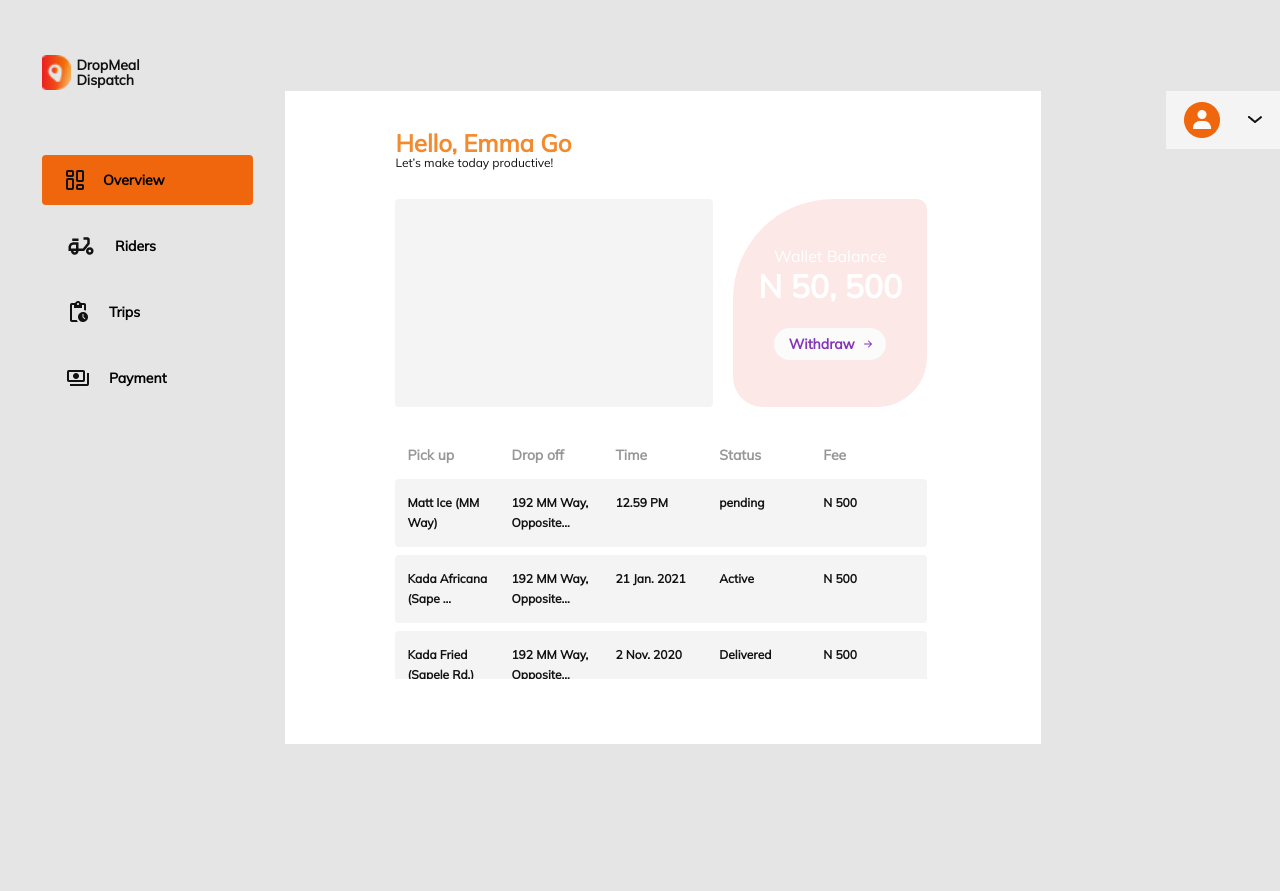
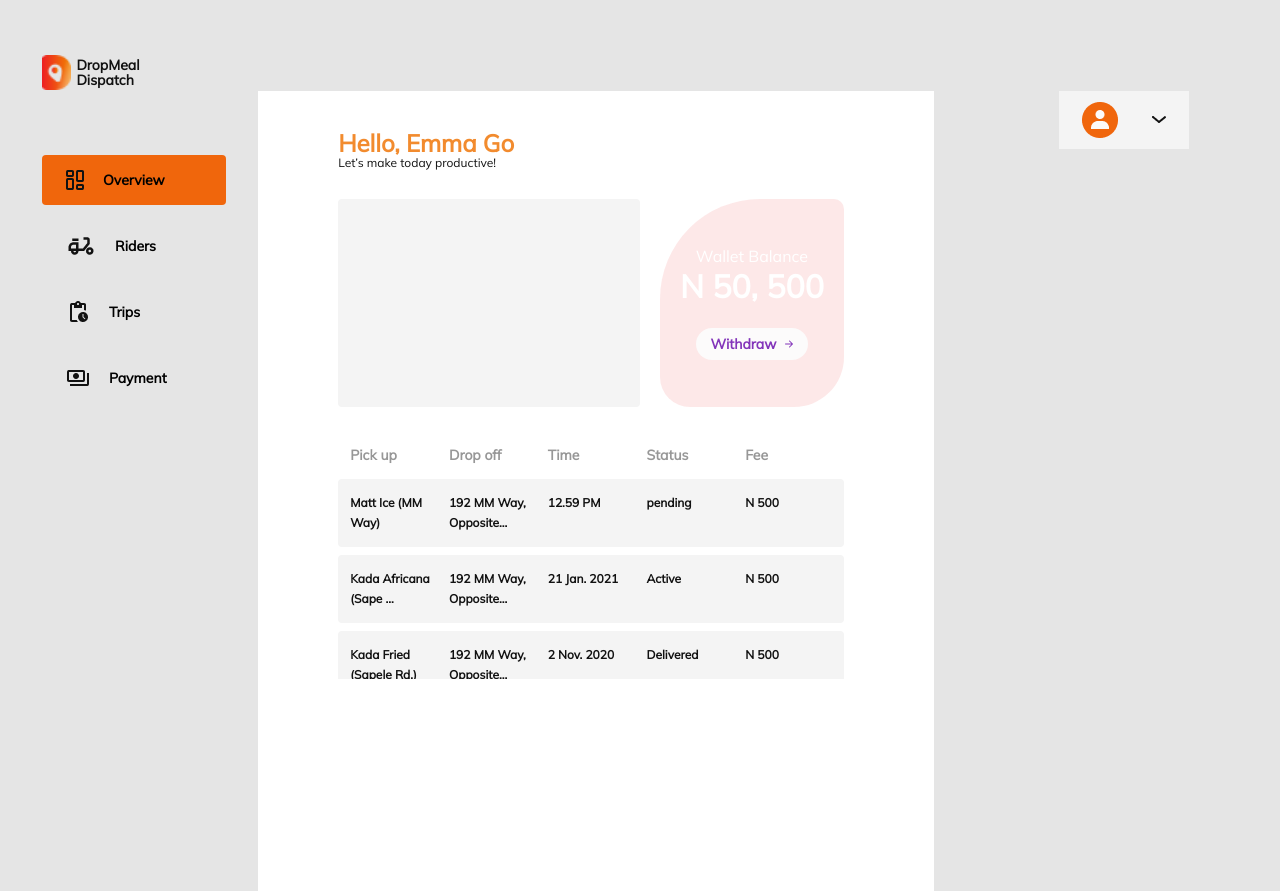
Before and after one commit to coolpythoncodes/drop-meal-dispatch-dashbord, a React (Create React App) app: page / in a window 1280 px wide. Before the commit the page ends 800 px from the top, so only its background shows below. Built offline with nearby package versions, Linux system fonts and the light colour scheme.

Commit message:
added account component to enable a user to logout

```diff
--- a/src/Components/Layout.js
+++ b/src/Components/Layout.js
@@ -3,17 +3,24 @@ import Sidebar from './Sidebar';
 import '../Sass/Layout.scss'
 import { MenuContextProvider } from '../context';
 import Navbar from './Navbar';
+import User from './User';
 
 const Layout = ({ children }) => {
     const [deviceWidth, setDeviceWidth] = useState(window.innerWidth);
     const breakPoint = 767;
     const mobileBreakPoint = 600;
 
+    const [show, setShow] = useState(false);
+    const showLogoOut = () => {
+        setShow(!show)
+    }
+
     useEffect(() => {
         const handleWindowResize = () => setDeviceWidth(window.innerWidth);
         window.addEventListener('resize', handleWindowResize)
         return () => window.removeEventListener('resize', handleWindowResize)
     }, []);
+
     return (
         <div className="layout">
             <MenuContextProvider>
@@ -23,6 +30,7 @@ const Layout = ({ children }) => {
                 }
             </MenuContextProvider>
             {children}
+            <User />
         </div>
     );
 }
--- a/src/Components/Overview.js
+++ b/src/Components/Overview.js
@@ -1,18 +1,16 @@
-import React from 'react';
-import { useState } from 'react'
 import '../Sass/Overview.scss'
 import ArrowRight from '../assest/arrow_right.png'
-import Avatar from '../assest/avatar.png'
-import ArrowDown from '../assest/arrow_down.png'
-import LogoOutImage from '../assest/logout.png'
+// import Avatar from '../assest/avatar.png'
+// import ArrowDown from '../assest/arrow_down.png'
+// import LogoOutImage from '../assest/logout.png'
 import TableData from './TableData';
 
 const Overview = () => {
 
-    const [show, setShow] = useState(false);
-    const showLogoOut = () => {
-        setShow(!show)
-    }
+    // const [show, setShow] = useState(false);
+    // const showLogoOut = () => {
+    //     setShow(!show)
+    // }
 
     return (
         <div className='overview'>
@@ -75,14 +73,14 @@ const Overview = () => {
                 </div>
             </div>
 
-            <div className="overview__user">
+            {/* <div className="overview__user">
                 <img src={Avatar} alt="" style={{ marginRight: '9px' }} />
                 <img src={ArrowDown} alt="" onClick={showLogoOut} />
             </div>
             <div className={`overview__logout ${show ? 'show' : null}`} style={show ? { visibility: 'visible' } : null}>
                 <img src={LogoOutImage} alt="" style={{ marginRight: '19px' }} />
                 <p>Logout</p>
-            </div>
+            </div> */}
         </div>
     );
 }
--- /dev/null
+++ b/src/Components/User.js
@@ -0,0 +1,30 @@
+import { useState } from 'react'
+import Avatar from '../assest/avatar.png'
+import ArrowDown from '../assest/arrow_down.png'
+import LogoOutImage from '../assest/logout.png'
+import '../Sass/User.scss'
+
+const User = () => {
+
+    const [show, setShow] = useState(false);
+    const showLogoOut = () => {
+        setShow(!show)
+    }
+	return (
+		<div className="account">
+			<div className="account__user">
+				<img src={Avatar} alt="" style={{ marginRight: "9px" }} />
+				<img src={ArrowDown} alt="" onClick={showLogoOut} />
+			</div>
+			<div
+				className={`account__logout ${show ? "show" : null}`}
+				style={show ? { visibility: "visible" } : null}
+			>
+				<img src={LogoOutImage} alt="" style={{ marginRight: "19px" }} />
+				<p>Logout</p>
+			</div>
+		</div>
+	);
+};
+
+export default User;
--- a/src/Sass/Layout.scss
+++ b/src/Sass/Layout.scss
@@ -1,11 +1,11 @@
 .layout{
     display: grid;
     height: 100vh;
-    grid-template-columns: 0.8fr 1fr 1fr 1fr;
+    grid-template-columns: 0.7fr 1fr 1fr 1fr ;
     grid-template-rows: 0.2fr 3fr;
     grid-template-areas:
-    'sidebar navbar navbar navbar'
-    'sidebar main main main';
+    'sidebar navbar navbar  navbar'
+    'sidebar main main account';
 }
 
 @media only screen and (max-width: 600px){
--- a/src/Sass/Overview.scss
+++ b/src/Sass/Overview.scss
@@ -91,15 +91,14 @@
 @media only screen and (min-width: "600px") {
 	.overview {
 		display: flex;
-		position: relative;
 
 		&__container {
-			width: 832px;
-			height: 653px;
+			// width: 832px;
+			height: 100vh;
 			background: #fff;
 			padding-top: 45px;
-			padding-left: 110px;
-			padding-right: 114px;
+			padding-left: 80px;
+			padding-right: 90px;
 		}
 
 		&__earning {
@@ -120,32 +119,5 @@
 			height: 200px;
 			overflow-y: scroll;
 		}
-
-		&__user {
-			display: flex;
-			align-items: center;
-			justify-content: space-evenly;
-			margin-left: 125px;
-			height: 58px;
-			width: 130px;
-			background: #f4f4f4;
-		}
-
-		&__logout {
-			display: flex;
-			align-items: center;
-			justify-content: center;
-			position: absolute;
-			right: 95px;
-			top: 110px;
-			background: #f4f4f4;
-			color: #F0660C;
-			height: 58px;
-			width: 130px;
-			box-shadow: 0px 4px 10px rgba(0, 0, 0, 0.1);
-			border-radius: 8px;
-			visibility: hidden;
-			cursor: pointer;
-		}
 	}
 }
--- a/src/Sass/Sidebar.scss
+++ b/src/Sass/Sidebar.scss
@@ -1,5 +1,6 @@
 .sidebar {
     // width: 223px;
+    // position: fixed;
     grid-area: sidebar;
     height: 100vh;
 	padding-left: 42px;
--- /dev/null
+++ b/src/Sass/User.scss
@@ -0,0 +1,35 @@
+@media only screen and (min-width: "600px") {
+	.account {
+		grid-area: account;
+        margin-left: 125px;
+        padding-top: 41px;
+        position: relative;
+
+		&__user {
+			display: flex;
+			align-items: center;
+			justify-content: space-evenly;
+			// margin-left: 125px;
+			height: 58px;
+			width: 130px;
+			background: #f4f4f4;
+		}
+
+		&__logout {
+			display: flex;
+			align-items: center;
+			justify-content: center;
+			position: absolute;
+			right: 110px;
+			top: 110px;
+			background: #f4f4f4;
+			color: #f0660c;
+			height: 58px;
+			width: 130px;
+			box-shadow: 0px 4px 10px rgba(0, 0, 0, 0.1);
+			border-radius: 8px;
+			visibility: hidden;
+			cursor: pointer;
+		}
+	}
+}
```
